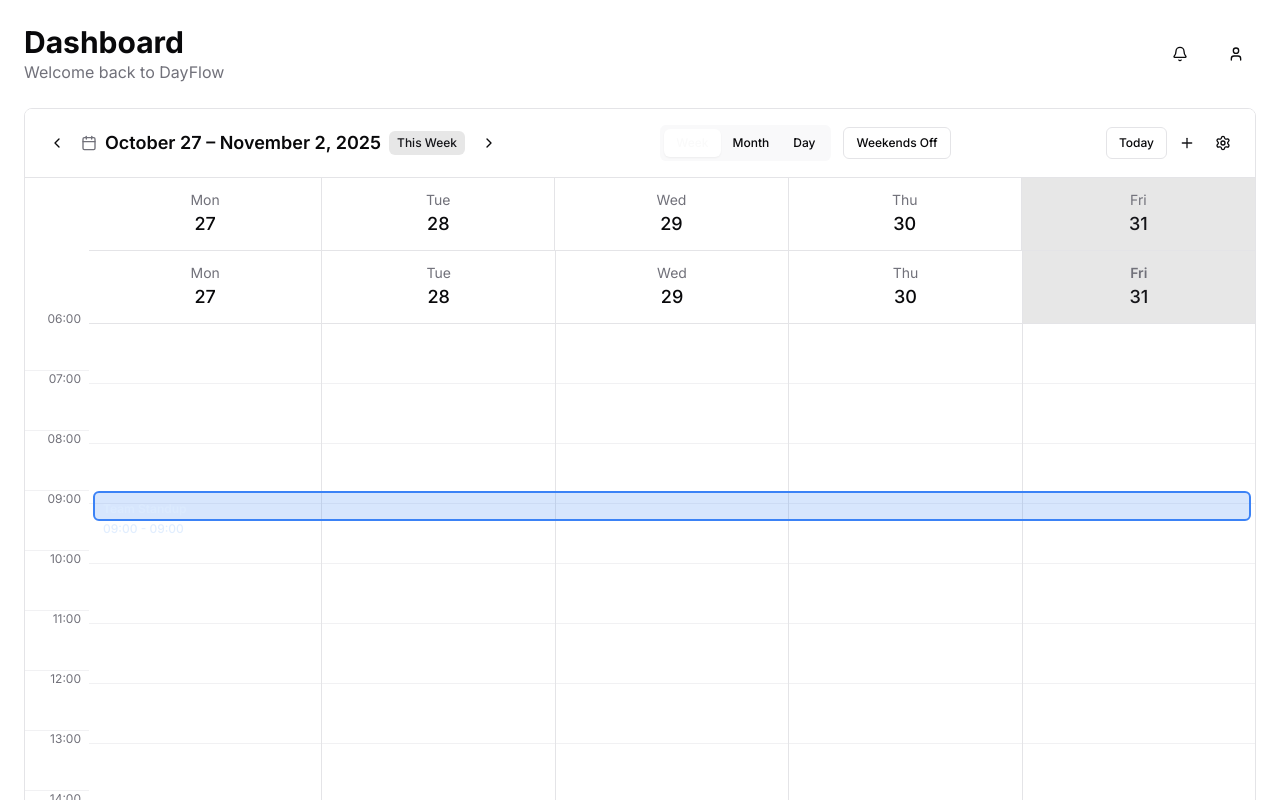
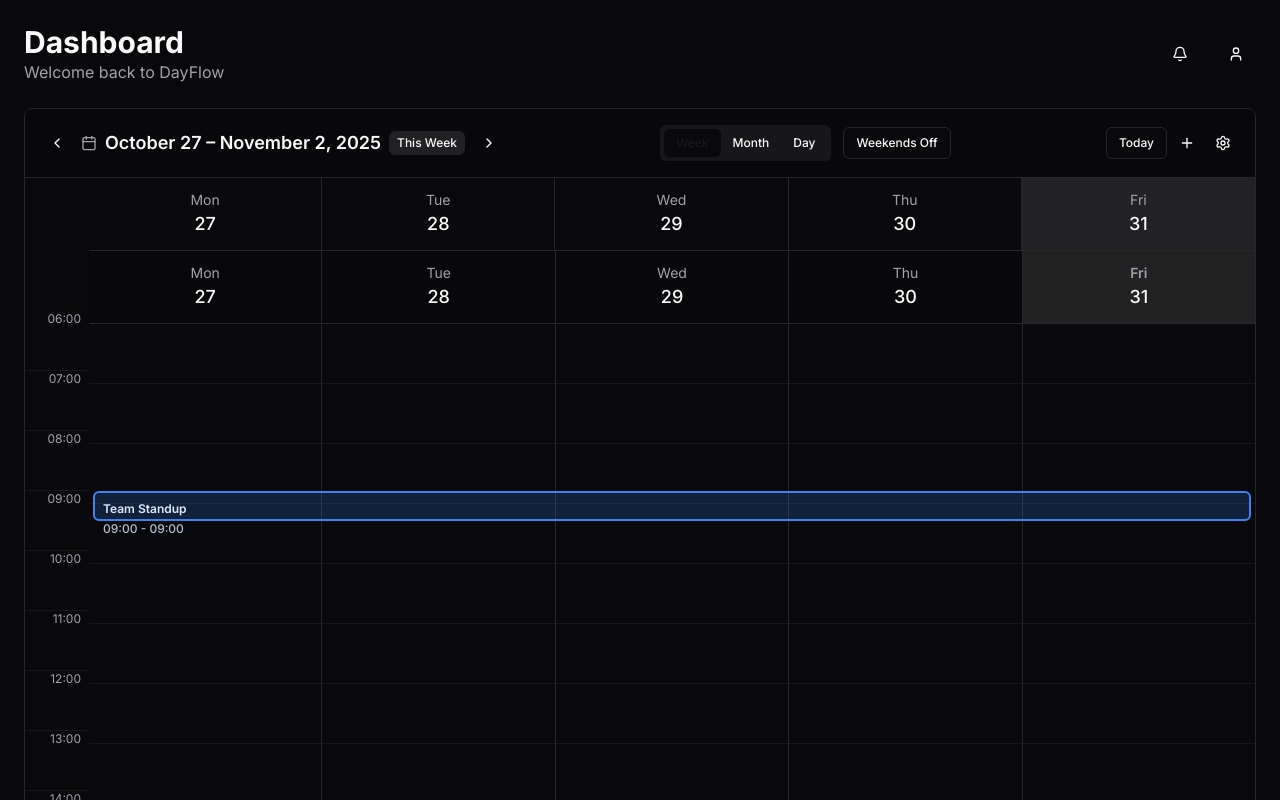
Before and after one commit to lassestilvang/dayflow-minimax-m2, a Next.js app: page /dashboard in a window 1280 px wide. Shown: the top 800 px of the page. Built offline with nearby package versions, Linux system fonts and the light colour scheme.

Commit message:
style(ui): add dark theme to layout

```diff
--- a/app/layout.tsx
+++ b/app/layout.tsx
@@ -17,7 +17,7 @@ export default function RootLayout({
   children: React.ReactNode
 }) {
   return (
-    <html lang="en">
+    <html lang="en" className="dark" style={{colorScheme: "dark"}}>
       <body className={inter.className}>
         <ThemeProvider
           attribute="class"
```
